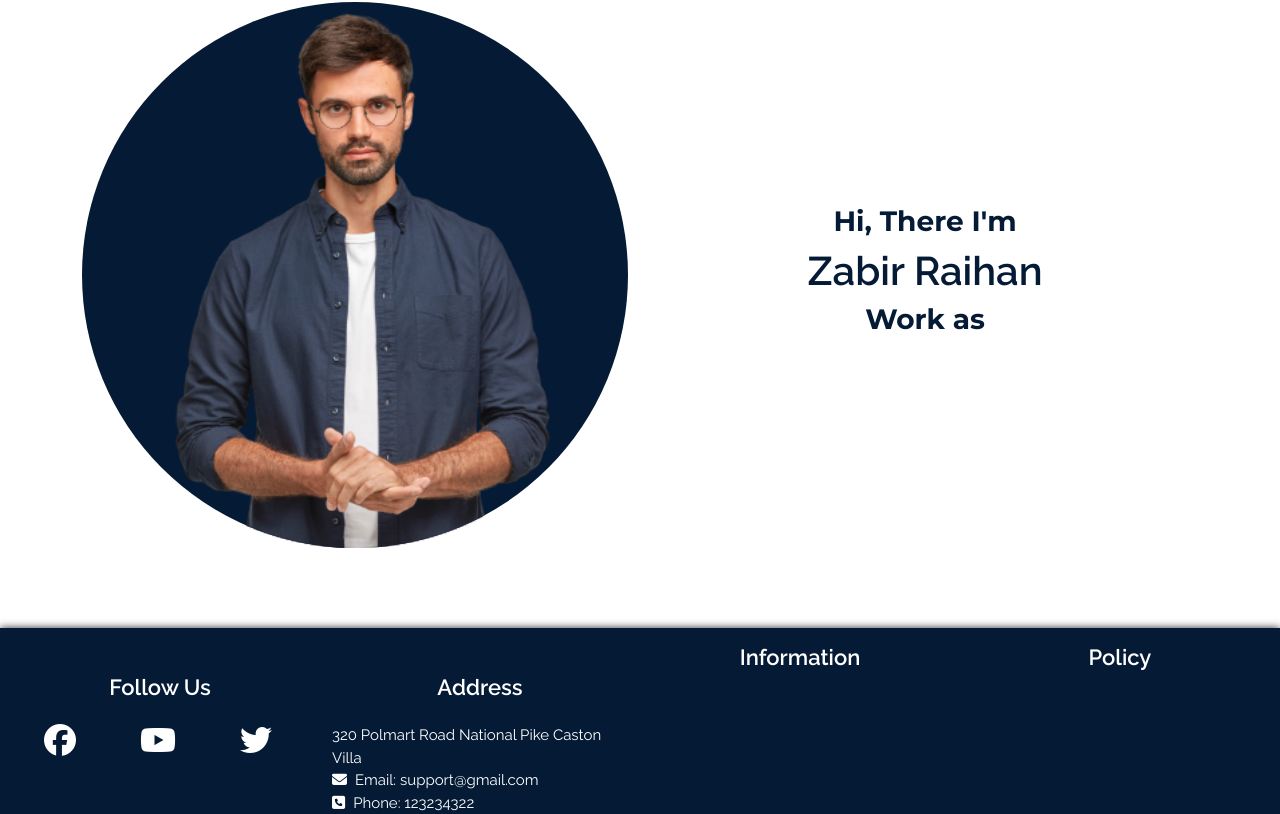
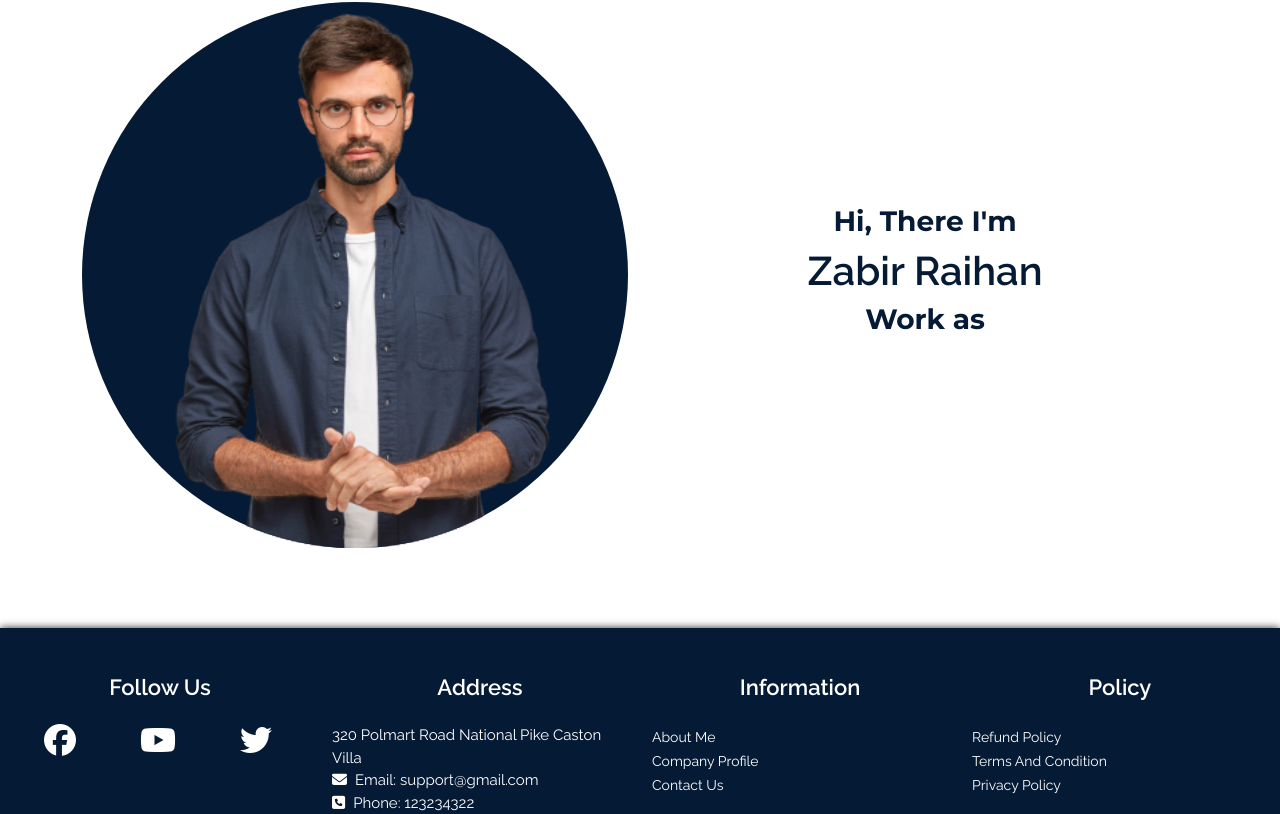
Before and after one commit to zabiremu/EasyLearning-Client-Side, a React (Create React App) app: page / in a window 1280 px wide. Shown: the part 4615-5429 px from the top of the page. Built offline with nearby package versions, Linux system fonts and the light colour scheme; a web font is replaced by a local one.

Commit message:
Footer Section Part-03

```diff
--- a/src/assets/css/style.css
+++ b/src/assets/css/style.css
@@ -341,6 +341,16 @@ p.Footer_description{
 .footer_content{
   padding-top: 16px;
 }
+.footerLink{
+  text-decoration: none;
+  font-family: var(--raleway);
+  font-size: 14px;
+  font-weight: 400;
+  color: #fff;
+}
+.footerLink:hover{
+  color: #ffd900;
+}
 @media (max-width: 767.98px){
   .about_content{
     margin: 30px 0;
--- a/src/components/Footer/Footer.jsx
+++ b/src/components/Footer/Footer.jsx
@@ -10,9 +10,15 @@ export default class Footer extends Component {
             <Col lg={3} md={6} sm={12}>
               <div className="Social_Icon">
                 <h4 className="footer_Name">Follow Us</h4>
-                 <a href=""><i class="fa-brands fa-facebook social"></i></a>
-                 <a href=""><i class="fa-brands fa-youtube social"></i></a>
-                 <a href=""><i class="fa-brands fa-twitter social"></i></a>
+                <a href="">
+                  <i class="fa-brands fa-facebook social"></i>
+                </a>
+                <a href="">
+                  <i class="fa-brands fa-youtube social"></i>
+                </a>
+                <a href="">
+                  <i class="fa-brands fa-twitter social"></i>
+                </a>
               </div>
             </Col>
             <Col lg={3} md={6} sm={12}>
@@ -23,18 +29,63 @@ export default class Footer extends Component {
                     320 Polmart Road National Pike Caston Villa
                   </p>
                   <p className="Footer_description">
-                        <span><i class="fa-solid fa-envelope" style={{ paddingRight: '8px'}}></i></span>
+                    <span>
+                      <i
+                        class="fa-solid fa-envelope"
+                        style={{ paddingRight: "8px" }}
+                      ></i>
+                    </span>
                     Email: support@gmail.com
                   </p>
                   <p className="Footer_description">
-                     <span><i class="fa-solid fa-square-phone" style={{ paddingRight: '8px'}}></i></span>
+                    <span>
+                      <i
+                        class="fa-solid fa-square-phone"
+                        style={{ paddingRight: "8px" }}
+                      ></i>
+                    </span>
                     Phone: 123234322
                   </p>
                 </div>
               </div>
             </Col>
-            <Col lg={3} md={6} sm={12}><h4 className="footer_Name">Information</h4></Col>
-            <Col lg={3} md={6} sm={12}><h4 className="footer_Name">Policy</h4></Col>
+            <Col lg={3} md={6} sm={12}>
+              <div className="Social_Icon">
+                <h4 className="footer_Name">Information</h4>
+                <div className="footer_content">
+                  <a className="footerLink" href="">
+                    About Me
+                  </a>
+                  <br />
+                  <a className="footerLink" href="">
+                    Company Profile
+                  </a>
+                  <br />
+                  <a className="footerLink" href="">
+                    Contact Us
+                  </a>
+                </div>
+              </div>
+            </Col>
+            <Col lg={3} md={6} sm={12}>
+              <div className="Social_Icon">
+                <h4 className="footer_Name">Policy</h4>
+                <div className="footer_content">
+                  <a className="footerLink" href="">
+                    Refund Policy
+                  </a>
+                  <br />
+                  <a className="footerLink" href="">
+                    Terms And Condition
+                  </a>
+                  <br />
+                  <a className="footerLink" href="">
+                    Privacy Policy
+                  </a>
+                  <br />
+                </div>
+              </div>
+            </Col>
           </Row>
         </Container>
       </Fragment>
```
Lines whose indentation alone changed are shown as unchanged.
